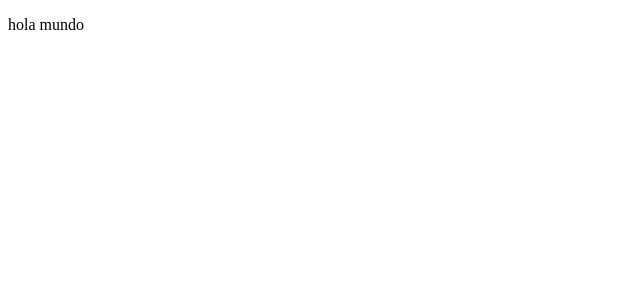
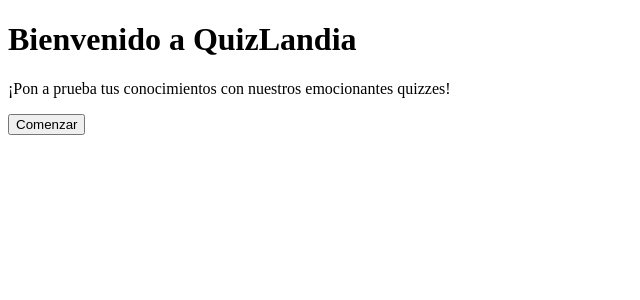
Before and after one commit to DavidToroHrr/QuizLandingPage, a React (Vite) app in the folder manIA/: page / in a window 1280 px wide. Shown: the top 300 px of the page, without its empty margins (0-640 px from the left). Built offline with nearby package versions, Linux system fonts and the light colour scheme.

Commit message:
components architecture example

```diff
--- a/manIA/src/App.jsx
+++ b/manIA/src/App.jsx
@@ -3,15 +3,14 @@ import reactLogo from './assets/react.svg'
 import viteLogo from './assets/vite.svg'
 import heroImg from './assets/hero.png'
 import './App.css'
+import HeroComponent from './components/heroComponent'
 
 function App() {
   const [count, setCount] = useState(0)
 
   return (
     <div>
-      <p>hola mundo
-
-      </p>
+      <HeroComponent />
     </div>
   )
 }
--- /dev/null
+++ b/manIA/src/components/heroComponent.jsx
@@ -0,0 +1,9 @@
+export default function HeroComponent() {
+    return (
+        <div className="hero">
+            <h1>Bienvenido a QuizLandia</h1>
+            <p>¡Pon a prueba tus conocimientos con nuestros emocionantes quizzes!</p>
+            <button className="cta-button">Comenzar</button>
+        </div>
+    );
+}
```
